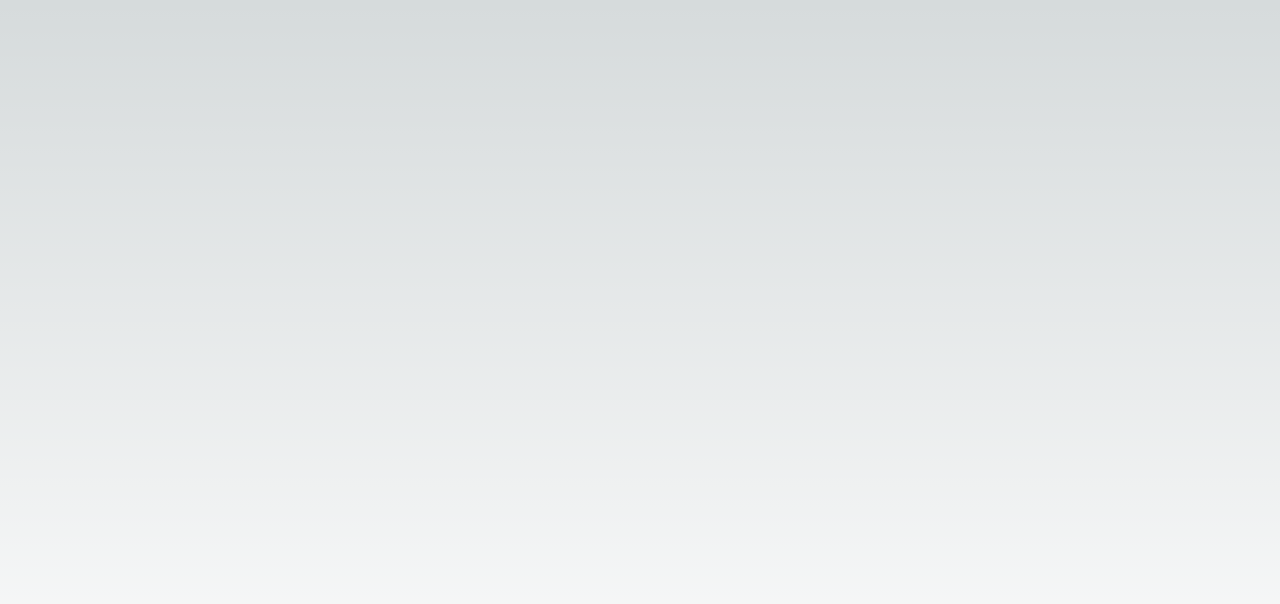
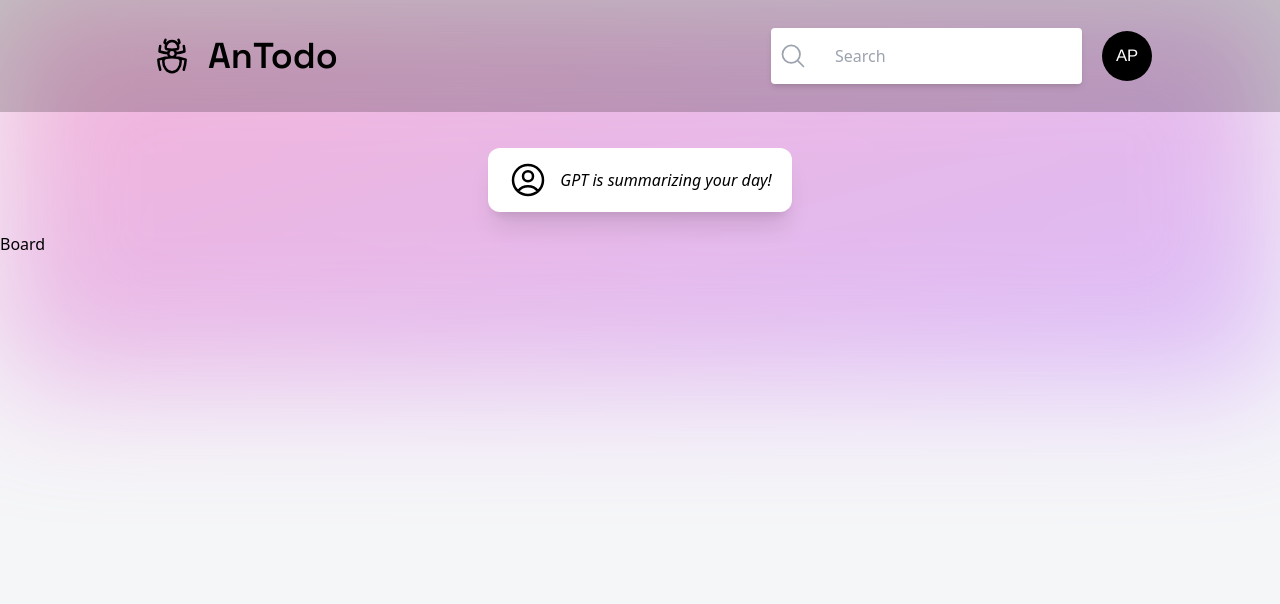
Before and after one commit to aarsh21/antodo, a Next.js app: page / in a window 1280 px wide. Shown: the top 604 px of the page. Built offline with nearby package versions, Linux system fonts and the light colour scheme.

Commit message:
Add Header Component
added header with sleekUi and Search Form

```diff
--- a/app/globals.css
+++ b/app/globals.css
@@ -1,27 +1,9 @@
+@import url('https://fonts.googleapis.com/css2?family=DM+Sans:wght@400;700&family=Montserrat:wght@700&family=Poppins:wght@300&family=Space+Grotesk:wght@600&display=swap');
+
 @tailwind base;
 @tailwind components;
 @tailwind utilities;
 
-:root {
-  --foreground-rgb: 0, 0, 0;
-  --background-start-rgb: 214, 219, 220;
-  --background-end-rgb: 255, 255, 255;
+h1{
+    font-family: 'Space Grotesk', sans-serif;
 }
-
-@media (prefers-color-scheme: dark) {
-  :root {
-    --foreground-rgb: 255, 255, 255;
-    --background-start-rgb: 0, 0, 0;
-    --background-end-rgb: 0, 0, 0;
-  }
-}
-
-body {
-  color: rgb(var(--foreground-rgb));
-  background: linear-gradient(
-      to bottom,
-      transparent,
-      rgb(var(--background-end-rgb))
-    )
-    rgb(var(--background-start-rgb));
-}
--- a/app/layout.tsx
+++ b/app/layout.tsx
@@ -1,11 +1,9 @@
 import './globals.css'
-import { Inter } from 'next/font/google'
 
-const inter = Inter({ subsets: ['latin'] })
 
 export const metadata = {
-  title: 'Create Next App',
-  description: 'Generated by create next app',
+  title: 'AnTodo',
+  description: 'Generated by aarsh',
 }
 
 export default function RootLayout({
@@ -15,7 +13,7 @@ export default function RootLayout({
 }) {
   return (
     <html lang="en">
-      <body className={inter.className}>{children}</body>
+      <body className='bg-[#F5F6F8]'>{children}</body>
     </html>
   )
 }
--- a/app/page.tsx
+++ b/app/page.tsx
@@ -1,9 +1,18 @@
-import Image from 'next/image'
+import { headers } from "next/dist/client/components/headers";
+import React from "react";
+import { BugAntIcon } from "@heroicons/react/24/outline";
+import { MagnifyingGlassIcon, UserCircleIcon } from "@heroicons/react/24/solid";
+import Avatar from "react-avatar";
+import Header from "@/components/Header";
+import Board from "@/components/Board";
 
-export default function Home() {
+function page() {
   return (
-    <main className="flex flex-col items-center justify-between min-h-screen p-24">
+    <>
+      <Header />
+      <Board />
+    </>
+  );
+}
 
-    </main>
-  )
-}
+export default page;
--- /dev/null
+++ b/components/Board.tsx
@@ -0,0 +1,9 @@
+import React from 'react'
+
+function Board() {
+  return (
+    <div>Board</div>
+  )
+}
+
+export default Board
--- /dev/null
+++ b/components/Header.tsx
@@ -0,0 +1,46 @@
+"use client"
+import { BugAntIcon, MagnifyingGlassIcon, UserCircleIcon } from '@heroicons/react/24/outline'
+import React from 'react'
+import Avatar from 'react-avatar'
+
+function Header() {
+  return (
+    <header>
+    <div className="flex flex-col items-center p-5 px-32 bg-black/20 md:flex-row">
+        <div
+            className='absolute top-0 left-0 w-full rounded-md opacity-50 h-96 bg-gradient-to-br from-pink-400 to-purple-400 filter blur-3xl -z-50' />
+      <div className="flex items-center gap-2 p-4 ">
+        <BugAntIcon className="object-contain h-10 w-14" />
+        <h1 className="text-4xl">AnTodo</h1>
+      </div>
+      <div className="flex items-center justify-end flex-1 space-x-5 ml-14">
+        {/* search box */}
+        <form className="flex items-center flex-initial p-2 space-x-5 bg-white rounded shadow-md">
+          <MagnifyingGlassIcon className="text-gray-400 w-7 h-7" />
+          <input
+            type="text"
+            placeholder="Search"
+            className="flex-1 p-2 outline-none"
+          />
+          <button type="submit" hidden>
+            Search
+          </button>
+        </form>
+      {/* Avatar */}
+      <Avatar name='Aarsh Padia' round size='50' color='#000000'/>
+      </div>
+    </div>
+
+
+    {/* suggestion */}
+    <div className='flex items-center justify-center px-8 py-2 md:py-5'>
+        <p  className='flex items-center mt-4 px-5 p-3 font-light bg-white shadow-xl rounded-xl w-fit italic max-w-3xl text=[#000000]'>
+            <UserCircleIcon className='inline-block w-10 h-10 mr-3 '/>
+            GPT is summarizing your day!
+        </p>
+    </div>
+  </header>
+  )
+}
+
+export default Header
--- a/package.json
+++ b/package.json
@@ -9,6 +9,7 @@
     "lint": "next lint"
   },
   "dependencies": {
+    "@heroicons/react": "^2.0.18",
     "@types/node": "20.2.5",
     "@types/react": "18.2.7",
     "@types/react-dom": "18.2.4",
@@ -18,7 +19,10 @@
     "next": "13.4.4",
     "postcss": "8.4.24",
     "react": "18.2.0",
+    "react-avatar": "^5.0.3",
+    "react-beautiful-dnd": "^13.1.1",
     "react-dom": "18.2.0",
+    "react-icons": "^4.9.0",
     "tailwindcss": "3.3.2",
     "typescript": "5.0.4"
   }
```
Also changed, not shown: 1 other file (tests, documents, lock files or other folders).
